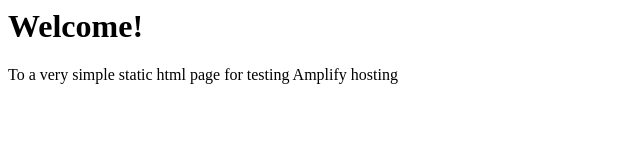
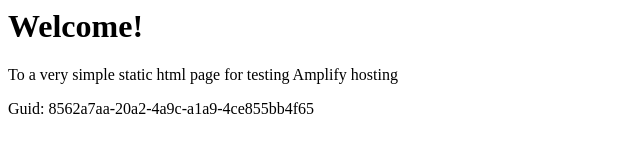
Before and after one commit to aws-aemilia-cdg/Github-PR-Commit-Integration-Test-DoNotTouch-Gith-P5X5MO5I-v1-prod-eu-west-3, a website: page src/index.html in a window 1280 px wide. Shown: the whole page, without its empty margins (0-640 px from the left). Drawn offline with Linux system fonts and the light colour scheme.

Commit message:
commit from integ tests

```diff
--- a/src/index.html
+++ b/src/index.html
@@ -1,3 +1,5 @@
+
+
 <html lang="en">
 
 <head>
@@ -10,6 +12,6 @@
 <body>
     <h1>Welcome!</h1>
     <p>To a very simple static html page for testing Amplify hosting</p>
-</body>
+    <p>Guid: 8562a7aa-20a2-4a9c-a1a9-4ce855bb4f65</p></body>
 
 </html>
```
